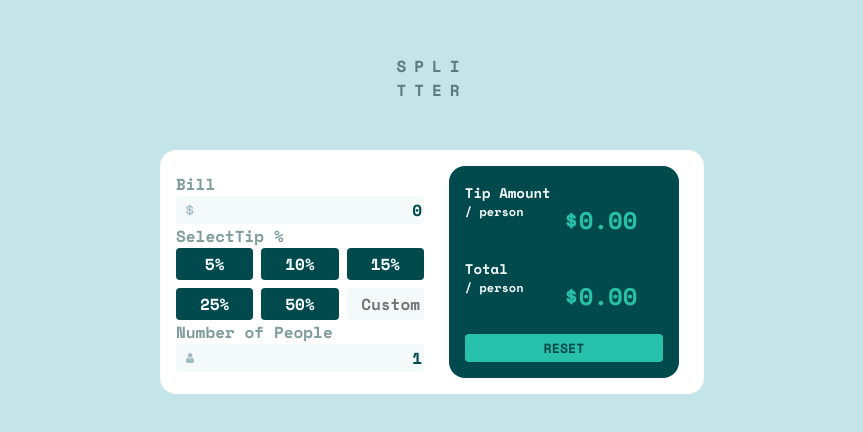
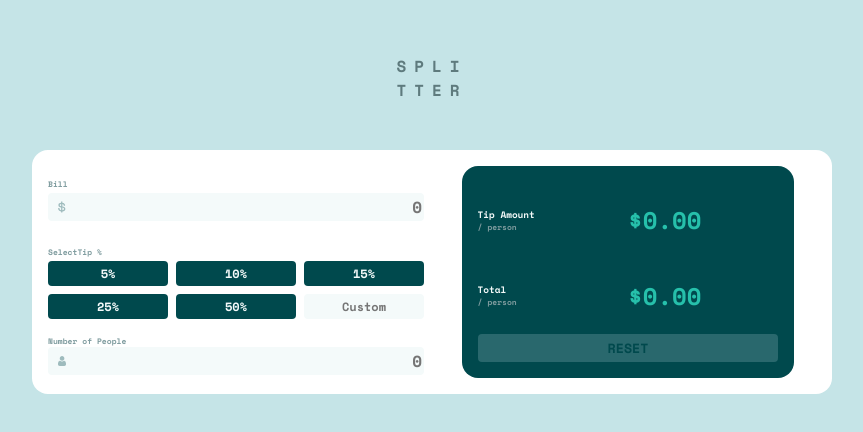
Before and after one commit to ljreaux/fem-tip-calculator, a React (Vite) app: page / in a window 1280 px wide. Shown: the part 176-608 px from the top of the page, without its empty margins (208-1071 px from the left). Built offline with nearby package versions, Linux system fonts and the light colour scheme.

Commit message:
refined styling

```diff
--- a/src/Card.tsx
+++ b/src/Card.tsx
@@ -6,7 +6,7 @@ interface Tips {
 }
 interface UserInput {
   billTotal: number;
-  numberOfPeople: number;
+  numberOfPeople: number | null;
 }
 
 function TipButtons({
@@ -69,7 +69,7 @@ function Input({
     const { billTotal, numberOfPeople } = userInput;
     let tipAmount = (billTotal * (tip.tipPercent || 0)) / 100;
     let total = billTotal + tipAmount;
-    if (numberOfPeople > 0) {
+    if (numberOfPeople && numberOfPeople > 0) {
       tipAmount /= numberOfPeople;
       total /= numberOfPeople;
     }
@@ -82,7 +82,7 @@ function Input({
 
   function handleChange(
     e: React.FormEvent<HTMLInputElement>,
-    inputType: string,
+    inputType: string
   ) {
     const target = e.target as HTMLInputElement;
     const { value } = target;
@@ -95,18 +95,21 @@ function Input({
   }
   return (
     <div className="input">
+      <div className="bill-total">
         <label htmlFor="billTotal">Bill</label>
         <input
           type="text"
           id="billTotal"
           placeholder="0"
-        value={userInput.billTotal}
+          value={userInput.billTotal != 0 ? userInput.billTotal : ""}
           onChange={(e) => handleChange(e, "billTotal")}
         />
-
+      </div>
+      <div>
         <label htmlFor="tipPercent"> {"SelectTip %"}</label>
         <div id="tipPercent">
           <TipButtons tipPercent={tipPercent} setTipPercent={setTipPercent} />
+        </div>
       </div>
       <div
         style={{
@@ -140,7 +143,7 @@ function Input({
         <input
           id="numberOfPeople"
           placeholder="0"
-          value={userInput.numberOfPeople}
+          value={userInput.numberOfPeople ? userInput.numberOfPeople : ""}
           onChange={(e) => handleChange(e, "numberOfPeople")}
           style={
             userInput.numberOfPeople === 0
@@ -190,6 +193,7 @@ function Result({
             numberOfPeople: 0,
           });
         }}
+        disabled={tip.tipAmount > 0 ? false : true}
       >
         RESET
       </button>
@@ -204,7 +208,7 @@ export default function Card() {
   });
   const [userInput, setUserInput] = useState<UserInput>({
     billTotal: 0,
-    numberOfPeople: 1,
+    numberOfPeople: null,
   });
   return (
     <div className="card">
--- a/src/index.css
+++ b/src/index.css
@@ -51,7 +51,7 @@ h1 {
 .card {
   background-color: var(--clr-white);
   padding: 1rem;
-  width: 40%;
+  width: 60%;
   border-radius: 1rem;
   display: grid;
   place-items: center;
@@ -59,8 +59,14 @@ h1 {
   gap: 1rem;
 }
 
+.input {
+  display: grid;
+  gap: 1rem;
+}
+
 .input label {
   color: var(--clr-grayish-cyan);
+  font-size: 0.5em;
 }
 .input label[for="billTotal"]::after {
   background-image: url(./assets/icon-dollar.svg);
@@ -98,6 +104,7 @@ h1 {
   border: none;
   border-radius: 0.25rem;
   font: inherit;
+  font-size: 0.75em;
   color: var(--clr-very-light-grayish-cyan);
   background-color: var(--clr-very-dark-cyan);
   padding: 0.25rem 0.25rem;
@@ -111,7 +118,10 @@ input[placeholder="Custom"] {
   border-radius: 0.25rem;
   font: inherit;
   padding: 0.25rem 0.25rem;
+  height: 100%;
   outline-color: var(--clr-strong-cyan);
+  text-align: center;
+  font-size: 1.5em;
 }
 
 .btn:focus {
@@ -150,16 +160,21 @@ input[placeholder="Custom"] {
   display: grid;
   grid-template-columns: 1fr 1fr;
   border-radius: 1rem;
+  align-items: center;
 }
 
 .result div {
   color: var(--clr-very-light-grayish-cyan);
-  font-size: 0.75rem;
+  font-size: 0.5rem;
 }
 
 .result div h3,
 .result div p {
   margin: 0;
+}
+
+.result p {
+  color: var(--clr-grayish-cyan);
 }
 
 .result h2 {
@@ -181,6 +196,10 @@ input[placeholder="Custom"] {
   background-color: var(--clr-light-grayish-cyan);
 }
 
+.reset-btn:disabled {
+  background-color: rgb(41, 104, 109);
+}
+
 @media screen and (max-width: 500px) {
   .card {
     width: 90%;
```
Lines whose indentation alone changed are shown as unchanged.
